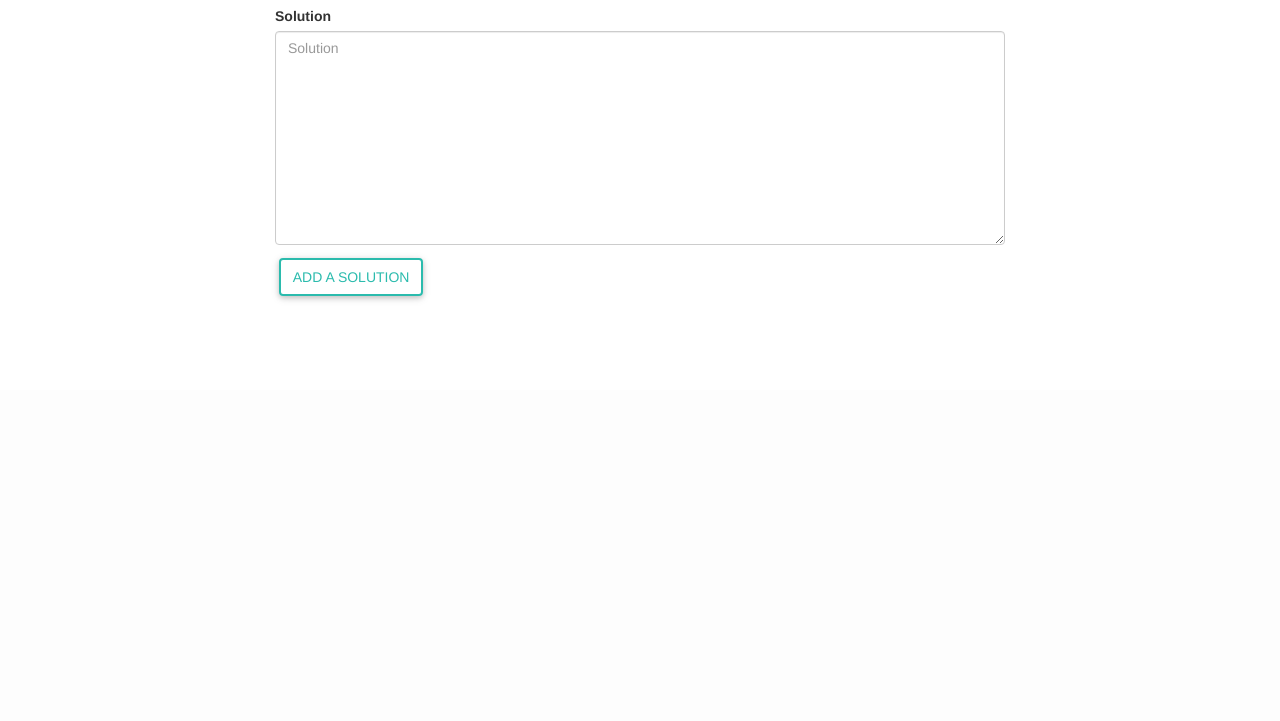
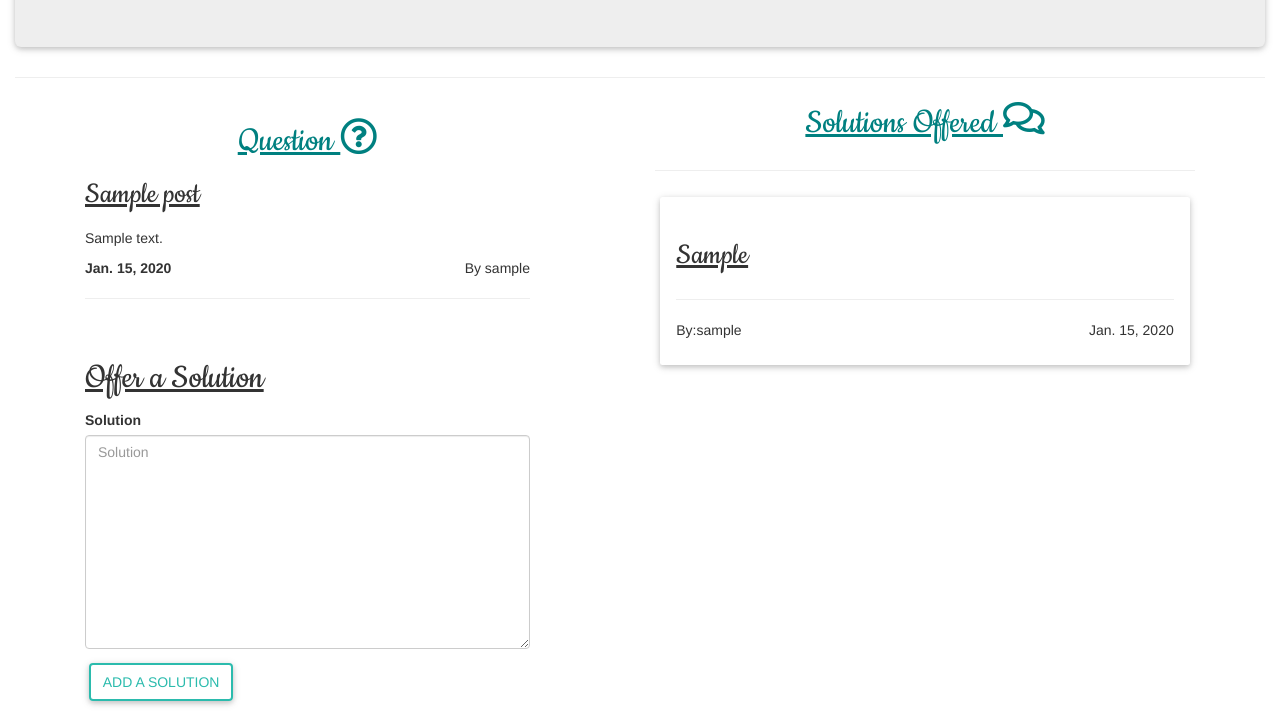
Before and after one commit to lizKimita/Capstone--Wedlist-Forums, a Django app: page /solution/1/ in a window 1280 px wide. Shown: the part 410-1131 px from the top of the page. Before the commit the page ends 711 px from the top, so only its background shows below. Run offline with Django 3.2, Linux system fonts and the light colour scheme; a user stored in the database is signed in; tables that the repository leaves empty hold one stand-in row (values such as "Sample post"); some libraries are stand-ins or nearby versions.

Commit message:
styling the solutions template

```diff
--- a/wedlist_forums/models.py
+++ b/wedlist_forums/models.py
@@ -91,6 +91,9 @@ class Solutions(models.Model):
     def __str__(self):
         return self.solution
 
+    class Meta:
+        ordering = ['-id']
+
 class Tips(models.Model):
     title = models.CharField(max_length = 30)
     user=models.ForeignKey(User,on_delete=models.CASCADE)
--- a/wedlist_forums/templates/all/home.html
+++ b/wedlist_forums/templates/all/home.html
@@ -22,7 +22,7 @@
                                     <p class="heading">{{project.title}}</p>
                                     <hr>
                                     <p>{{project.description}}</p>
-                                    <a class="btn btn-lg" href="{% url 'solution' project.pk%}">Offer solution</a>
+                                    <a class="btn btn-outline-default btn-lg" href="{% url 'solution' project.pk%}">Offer solution</a>
                                     <p style="float:right">{{project.date}}</p>
                                 </div>
                             </div>
--- a/wedlist_forums/templates/all/search.html
+++ b/wedlist_forums/templates/all/search.html
@@ -21,6 +21,7 @@
           <p>{{post.title}}</p>
           <hr>
           <p> {{post.description}}</p>
+          <a class="btn btn-outline-default btn-lg" href="{% url 'solution' post.pk%}">view</a>
 
           <p style="float:right">{{post.date}}</p>
             <!-- <p>By:{{post.contact_person}}</p> -->
--- a/wedlist_forums/templates/all/solution.html
+++ b/wedlist_forums/templates/all/solution.html
@@ -3,47 +3,75 @@
 
 {% block content %}
 {%for projo in post%}
+<div class="container-fluid">
+    <div class="jumbotron"style="margin-top: 7%">
+        <div class="row">
+            <div class="col-md-3">
+                <img src="https://weddingstorieskenya.com/wp-content/uploads/2018/10/carving-decoration-design-262023.jpg" alt="" style="width:140%">
+            </div>
+            <div class="col-md-9">
+                <h2 class="headingstyles" style="font-size:10ex">Your Opinion Counts!</h2>
+                <br>
+                <p class="heading" style="text-align:center; font-size: 5ex">Help out another bride figure it out!</p>
+                <p style="text-align:center">What would be your solution to this?</p>
+            </div>
+        </div>
+    </div>
+    <hr>
+</div>
 
-<div class="container" style="margin-top:10%">
-    <div class="">
-        <p class="">{{projo.title}}</p>
-        <p class="">{{projo.description}}</p>
-        <p class="">By {{projo.profile}}</p>
-        <p> <strong>{{projo.date}}</strong></p>
-    </div>
-{% endfor %}
+<div class="container">
     <div class="row">
-        <div class="col-md-2"></div>
-          <div class="col-md-8">
+        <div class="col-md-5">
+            <h1 class="headingstyles" style="font-size: 5ex;text-decoration: underline">Question <i class="far fa-question-circle"></i></h1>
             <div>
-              <p class="">Solutions Offered <i class="far fa-comments"></i></p>
-              <hr>
-              {%if solutions%}
-              {%for solution in solutions%}
-              <p style="margin-top:5%"> <i class="fas fa-quote-left"></i> {{solution.solution}} <i class="fas fa-quote-right"></i></p>
-              <i>By: {{solution.user}}</i>
-              <br>
-              {%endfor%}
-              {%else%}
-              <p class="alert alert-info">Be the 1st to offer a Solution</p>
-              {%endif%}
+                <p class="heading">{{projo.title}}</p>
+                <p >{{projo.description}}</p>
+                <p style="float:right">By {{projo.profile}}</p>
+                <p> <strong>{{projo.date}}</strong></p>
             </div>
-            <br><br>
+            <hr>
+            <br>
+            <h1 class="heading" style="font-size: 5ex;">Offer a Solution</h1>
             {%if user.is_authenticated%}
             {%for proj in post%}
             <form class="" action="/solution/{{proj.id}}/" method="post">
-              {%csrf_token%}
-              {% bootstrap_form form%}
-              <button class="btn btn-outline-default" type="submit" name="button">Add a Solution</button>
+                {%csrf_token%}
+                {% bootstrap_form form%}
+                <button class="btn btn-outline-default" type="submit" name="button">Add a Solution</button>
             </form>
             {%endfor%}
             {%else%}
             <a href="/accounts/login/"><button class="btn btn-outline-default" type="submit" name="button">Sign in To Contribute</button></a>
             {%endif%}
-          </div>
 
-          <div class="col-md-2"></div>
-      </div>
+        </div>
+        <div class="col-md-1"></div>
+        <div class="col-md-6">
+            <p class="headingstyles" style="font-size: 5ex;text-decoration: underline">Solutions Offered <i class="far fa-comments"></i></p>
+            <hr>
+            {%if solutions%}
+            {%for solution in solutions%}
+            <div style="padding:1%">
+                <div class="card">
+                    <div style="margin:3%">
+                    <br>
+                    <p class="heading"> {{solution.solution}}</p>
+                    <hr>
+                    <p style="float:right">{{solution.date}}</p>
+                    <p>By:{{solution.user}}</p>
+                </div>
+            </div>
+            </div>
+            {%endfor%}
+            {%else%}
+            <p class="alert alert-info">Be the 1st to offer a Solution</p>
+            {%endif%}
+        </div>
     </div>
+</div>
+
+{% endfor %}
+
 
 {% endblock %}
```
